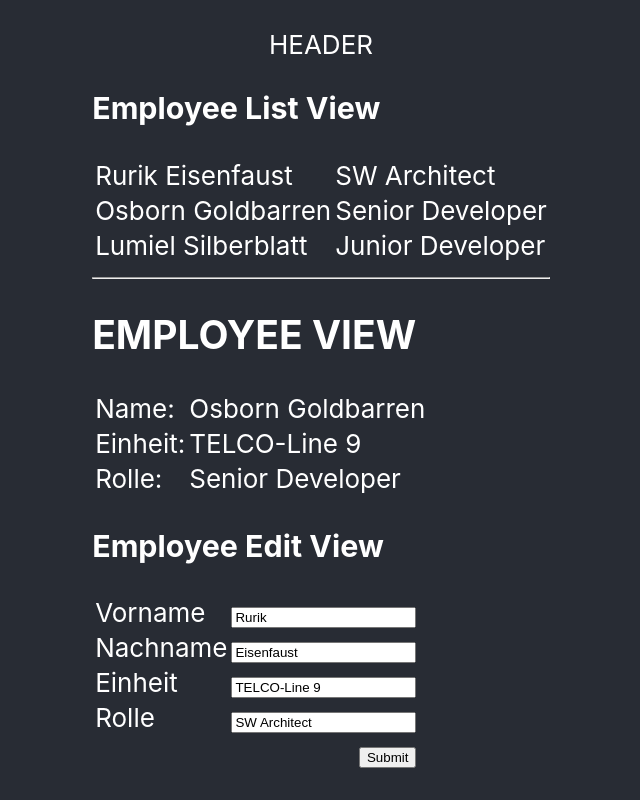
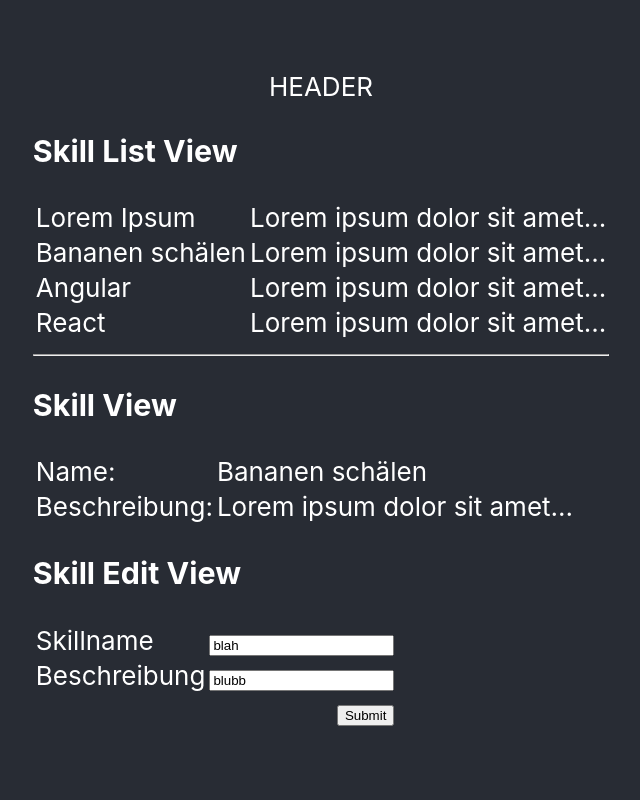
Before and after one commit to marco-dierenfeldt/skill-mgmt-tool, a React (Create React App) app: page / in a window 1280 px wide. Shown: the whole page, without its empty margins (319-959 px from the left). Built offline with nearby package versions, Linux system fonts and the light colour scheme.

Commit message:
add skill views

```diff
--- a/src/App.js
+++ b/src/App.js
@@ -1,7 +1,7 @@
 import './App.css';
-import EmployeeEditComponent from './components/employee/employee-edit.component';
-import EmployeeListViewComponent from './components/employee/employee-list-view.component';
-import EmployeeViewComponent from './components/employee/employee-view.component';
+import SkillListViewComponent from './components/skill/skill-list-view.component';
+import SkillEditComponent from './components/skill/skill-edit.component';
+import SkillViewComponent from './components/skill/skill-view.component';
 
 function App() {
   return (
@@ -10,10 +10,10 @@ function App() {
         HEADER
       </header>
       <div className="App-content">
-        <EmployeeListViewComponent/>
+        <SkillListViewComponent/>
         <hr/>
-        <EmployeeViewComponent/>
-        <EmployeeEditComponent/>
+        <SkillViewComponent/>
+        <SkillEditComponent/>
       </div>
     </div>
   );
--- a/src/components/employee/employee-edit.component.jsx
+++ b/src/components/employee/employee-edit.component.jsx
@@ -12,7 +12,7 @@ class EmployeeEditComponent extends Component {
     componentDidMount = () => {
         if (this.props.id) {
             let tmpEmployee = EmployeeService.getEmployee(this.props.id);
-            this.setState({ employee: tmpEmployee });
+            this.setState({ tmpEmployee });
         }
     }
 
--- a/src/components/employee/employee-view.component.jsx
+++ b/src/components/employee/employee-view.component.jsx
@@ -15,7 +15,7 @@ class EmployeeViewComponent extends Component {
     render = () => {
         return (
             <div>
-                <h2>EMPLOYEE VIEW</h2>
+                <h3>Employee View</h3>
                 <table>
                 <tr><td>Name:</td><td>{this.state.employee.name} {this.state.employee.surname}</td></tr>
                 <tr><td>Einheit:</td><td>{this.state.employee.unit}</td></tr>
--- /dev/null
+++ b/src/components/skill/skill-edit.component.jsx
@@ -0,0 +1,72 @@
+import { Component, React } from "react";
+import SkillService from "../../service/skill.service";
+
+class SkillEditComponent extends Component {
+
+    constructor(props) {
+        super(props);
+        this.props = props;
+        this.state = { id: 1, name: "blah", description: "blubb" };
+    }
+
+    componentDidMount = () => {
+        if (this.props.id) {
+            this.editMode = true;
+            let tmpSkill = SkillService.getEmployee(this.props.id);
+            this.setState({ tmpSkill });
+        } else {
+            this.editmode = false;
+        }
+    }
+
+    setName = (name) => {
+        this.setState({ name })
+    }
+
+    setDescription = (description) => {
+        this.setState({ description })
+    }
+
+    handleSubmit = (event) => {
+        SkillService.addSkill(this.state.name, this.state.description);
+        event.preventDefault();
+    }
+
+    render = () => {
+        return (
+            <form onSubmit={this.handleSubmit}>
+                <h3>Skill Edit View</h3>
+                <table>
+                    <tr>
+                        <td>Skillname</td>
+                        <td>
+                            <input
+                                name="name"
+                                type="text"
+                                value={this.state.name}
+                                onChange={e => this.setName(e.target.value)}
+                                required />
+                        </td>
+                    </tr>
+                    <tr>
+                        <td>Beschreibung</td>
+                        <td>
+                            <input
+                                name="description"
+                                type="text"
+                                value={this.state.description}
+                                onChange={e => this.setDescription(e.target.value)}
+                                required />
+                        </td>
+                    </tr>
+                    <tr>
+                        <td></td><td align="right"><button>Submit</button></td>
+                    </tr>
+                </table>
+            </form>
+        );
+
+    }
+}
+
+export default SkillEditComponent;
--- /dev/null
+++ b/src/components/skill/skill-list-view.component.jsx
@@ -0,0 +1,29 @@
+import { Component } from "react";
+import SkillService from "../../service/skill.service";
+
+class SkillListViewComponent extends Component {
+    constructor(props) {
+        super(props);
+        this.state={skillList:[{id:1, name:"blah", description:"blubb"}]};
+    }
+
+    componentDidMount = () => {
+        let tmpSkillList = SkillService.getSkillList();
+        this.setState({skillList: tmpSkillList});
+    }
+
+    render = () => {
+        return (
+            <div>
+                <h3>Skill List View</h3>
+                <table>
+                    {this.state.skillList.map((skill) => {
+                        return <tr><td>{skill.name}</td><td>{skill.description}</td></tr>
+                    })}
+                </table>
+            </div>
+        );
+    }
+}
+
+export default SkillListViewComponent;
--- /dev/null
+++ b/src/components/skill/skill-view.component.jsx
@@ -0,0 +1,28 @@
+import { Component } from "react";
+import skillService from "../../service/skill.service";
+
+class SkillViewComponent extends Component {
+    constructor(props) {
+        super(props);
+        this.state={skill:{id:1, name:"blah", description:"blubb"}};
+    }
+
+    componentDidMount = () => {
+        let tmpSkill = skillService.getSkill(1);
+        this.setState({skill: tmpSkill});
+    }
+
+    render = () => {
+        return (
+            <div>
+                <h3>Skill View</h3>
+                <table>
+                <tr><td>Name:</td><td>{this.state.skill.name}</td></tr>
+                <tr><td>Beschreibung:</td><td>{this.state.skill.description}</td></tr>
+                </table>
+            </div>
+        );
+    }
+}
+
+export default SkillViewComponent;
```
